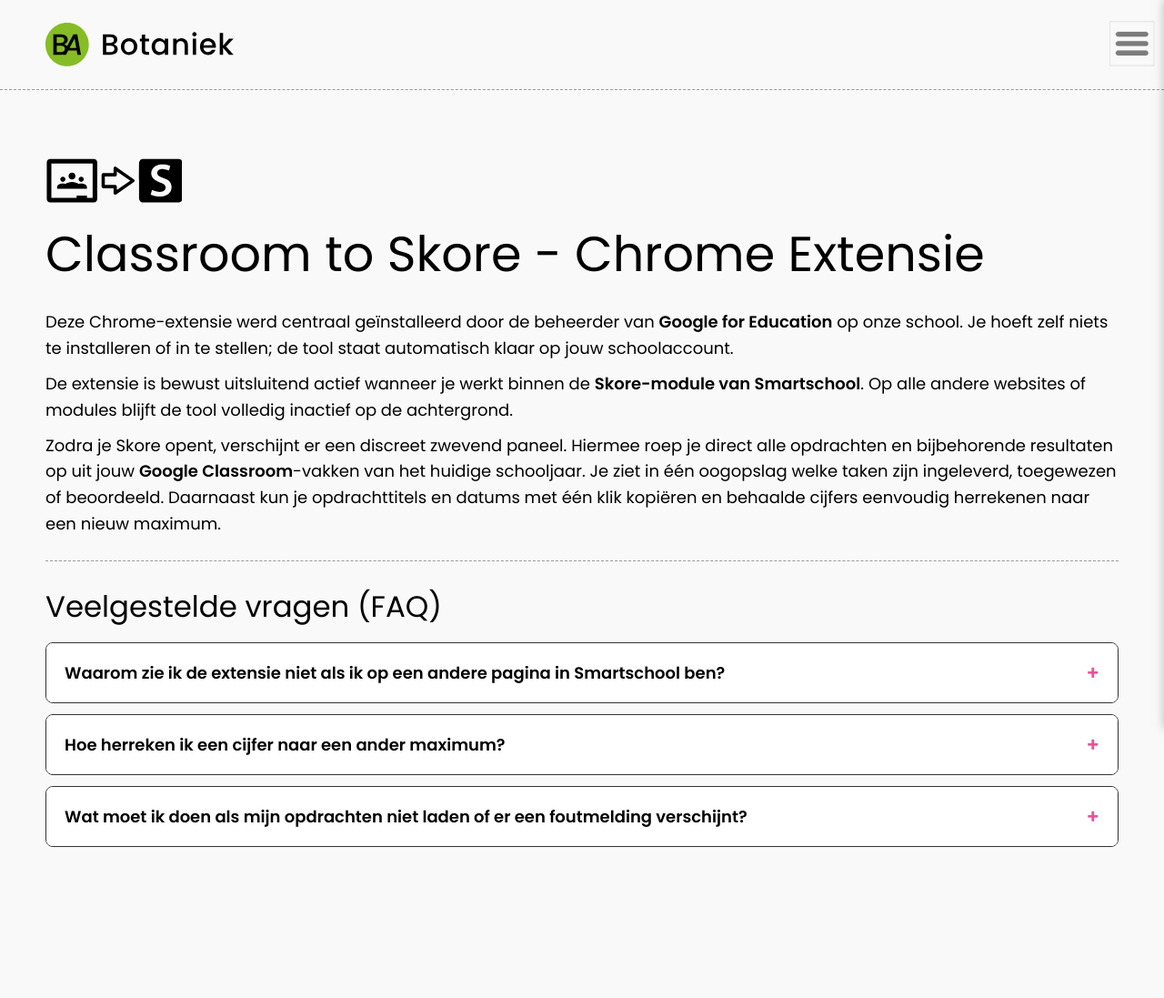
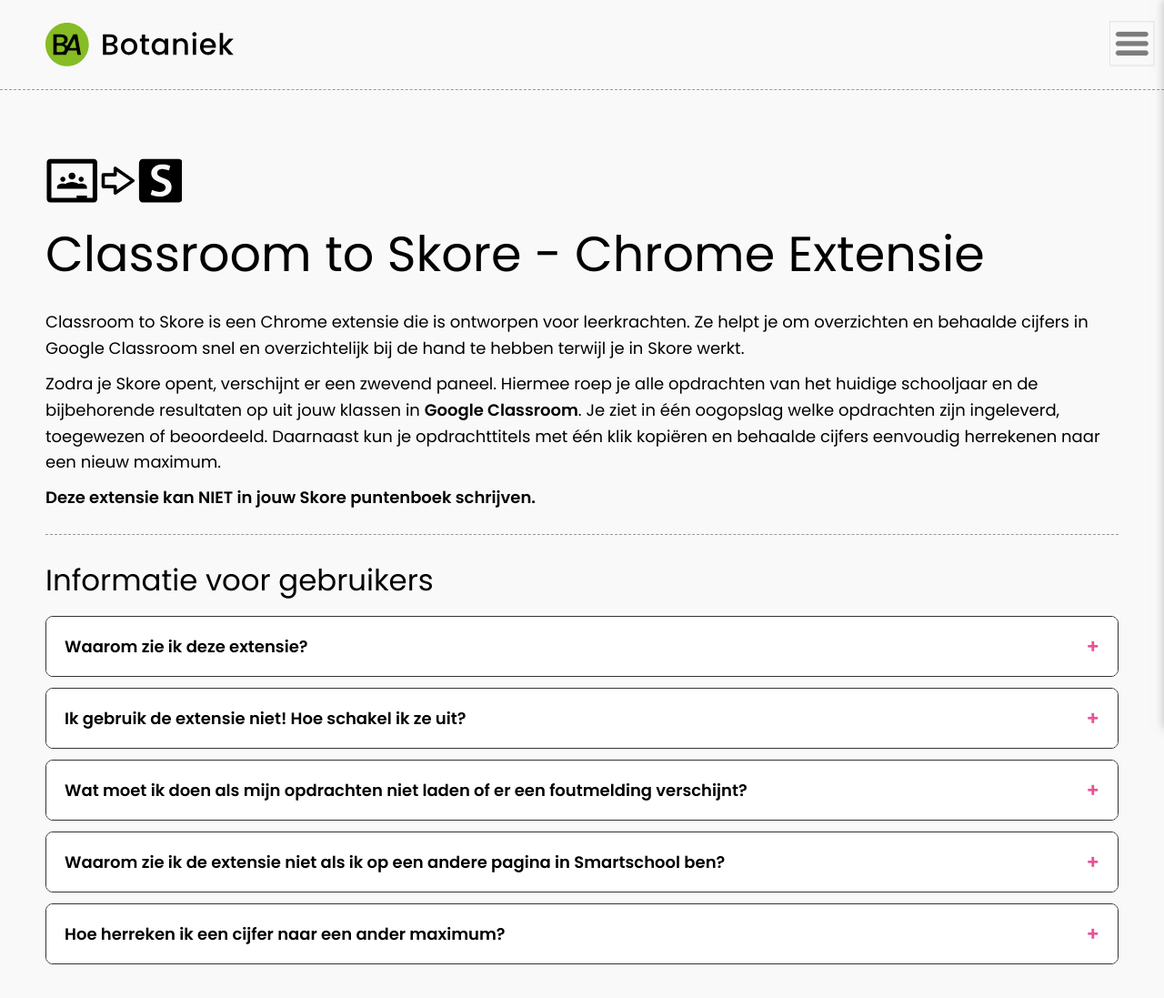
Before and after one commit to BABOcomm/classroom_to_skore, a plain HTML site: page index.html in a window 1280 px wide. Shown: the whole page at 91% size. Before the commit the page ends 968 px from the top, so only its background shows below. Drawn offline with Linux system fonts and the light colour scheme.

Commit message:
Refine content and comments in index.html
Updated text for clarity and removed redundant comments.

```diff
--- a/index.html
+++ b/index.html
@@ -292,7 +292,7 @@
   </nav>
 
   <article>
-    <!-- FULL FLOW ICON BOVEN DE H1 (ZWART EN MET AANGEPASTE SPACING) -->
+    <!-- FULL FLOW ICON BOVEN DE H1 -->
     <div class="article-main-icon">
       <svg viewBox="-418 -12 626 210" version="1.1" xmlns="http://www.w3.org/2000/svg">
         <g fill="#000000">
@@ -306,43 +306,59 @@
     <h1>Classroom to Skore - Chrome Extensie</h1>
 
     <p>
-      Deze Chrome-extensie werd centraal geïnstalleerd door de beheerder van <strong>Google for Education</strong> op onze school. Je hoeft zelf niets te installeren of in te stellen; de tool staat automatisch klaar op jouw schoolaccount.
+      Classroom to Skore is een Chrome extensie die is ontworpen voor leerkrachten. Ze helpt je om overzichten en behaalde cijfers in Google Classroom snel en overzichtelijk bij de hand te hebben terwijl je in Skore werkt.
     </p>
-
     <p>
-      De extensie is bewust uitsluitend actief wanneer je werkt binnen de <strong>Skore-module van Smartschool</strong>. Op alle andere websites of modules blijft de tool volledig inactief op de achtergrond.
+      Zodra je Skore opent, verschijnt er een zwevend paneel. Hiermee roep je alle opdrachten van het huidige schooljaar en de bijbehorende resultaten op uit jouw klassen in <strong>Google Classroom</strong>. Je ziet in één oogopslag welke opdrachten zijn ingeleverd, toegewezen of beoordeeld. Daarnaast kun je opdrachttitels met één klik kopiëren en behaalde cijfers eenvoudig herrekenen naar een nieuw maximum.
     </p>
-
-    <p>
-      Zodra je Skore opent, verschijnt er een discreet zwevend paneel. Hiermee roep je direct alle opdrachten en bijbehorende resultaten op uit jouw <strong>Google Classroom</strong>-vakken van het huidige schooljaar. Je ziet in één oogopslag welke taken zijn ingeleverd, toegewezen of beoordeeld. Daarnaast kun je opdrachttitels en datums met één klik kopiëren en behaalde cijfers eenvoudig herrekenen naar een nieuw maximum.
-    </p>
+    <p><strong>Deze extensie kan NIET in jouw Skore puntenboek schrijven.</strong></p>
 
     <hr />
 
     <!-- FAQ SECTION MET 3 AANKLIKBARE PLACEHOLDERS -->
     <div class="faq-container">
-      <h2>Veelgestelde vragen (FAQ)</h2>
+      <h2>Informatie voor gebruikers</h2>
+
+      <div class="faq-item">
+        <div class="faq-question" onclick="toggleFaq(this)">Waarom zie ik deze extensie?</div>
+        <div class="faq-answer">
+          <p>Deze Chrome extensie werd centraal geïnstalleerd door de beheerder van Google for Education van jouw school.</p>
+        </div>
+      </div>
+
+      <!-- BOOKMARK HIER -->
+            <div class="faq-item" id="uitschakelen">
+              <div class="faq-question" onclick="toggleFaq(this)">Ik gebruik de extensie niet! Hoe schakel ik ze uit?</div>
+              <div class="faq-answer">
+                <p>Wil je het zwevende venster tijdelijk of permanent niet zien tijdens het werken in Smartschool Skore? Je hebt hiervoor verschillende opties.</p>
+                <p><strong>Optie A: het venster inklappen.</strong><br>Klik op het min-teken (−) in de titelbalk van het zwevende venster. verplaats nu het ingeklapte venster zodat het niet meer in de weg zit.</p>
+                <p><strong>Optie B: het venster wegklikken.</strong><br>Klik op het kruisje (x) in de titelbalk van het zwevende venster. De volgende keer dat je de Skore module bezoekt staat het zwevend venster er opnieuw.</p>
+                <p><strong>Optie C: de extensie volledig uitschakelen in Chrome.</strong><br>Ga naar <a href="chrome://extensions/" target="_top">chrome://extensions/</a>. Zoek de extensie <strong>Classroom to Skore</strong> in de lijst. Zet de schuifschakelaar bij de extensie op Uit (grijs).</p>
+              </div>
+            </div>
+
+      <div class="faq-item">
+        <div class="faq-question" onclick="toggleFaq(this)">Wat moet ik doen als mijn opdrachten niet laden of er een foutmelding verschijnt?</div>
+        <div class="faq-answer">
+          <p>Controleer of je ingelogd bent met je Google-schoolaccount in de Chrome browser. Vernieuw het tabblad waarin Skore zich bevindt en klik opnieuw op 'START' om een nieuwe verbinding te maken. Vraag eventueel aan de Google beheerder van de school om te controleren of je deze extensie bij je eerste gebruik de nodige authorisaties hebt gegeven.</p>
+        </div>
+      </div>
 
       <div class="faq-item">
         <div class="faq-question" onclick="toggleFaq(this)">Waarom zie ik de extensie niet als ik op een andere pagina in Smartschool ben?</div>
         <div class="faq-answer">
-          <p>De extensie is specifiek zo ingesteld dat hij enkel geladen wordt op het webadres van de Skore-module. Hierdoor blijft je browser snel en overzichtelijk op andere pagina's.</p>
+          <p>De extensie is  zo ingesteld dat hij enkel geladen wordt op het webadres van de Skore-module. Op alle andere websites of modules blijft de tool volledig inactief op de achtergrond.</p>
         </div>
       </div>
 
       <div class="faq-item">
         <div class="faq-question" onclick="toggleFaq(this)">Hoe herreken ik een cijfer naar een ander maximum?</div>
         <div class="faq-answer">
-          <p>Klik in het overzicht op een specifieke opdracht en kies onderaan voor 'Herrekenen naar nieuw maximum'. Vul het gewenste totaal in (bijv. 10 of 20) en alle punten worden automatisch afgerond op een half punt.</p>
+          <p>Klik in het overzicht op een specifieke opdracht en kies onderaan voor 'Herrekenen naar nieuw maximum'. Vul het gewenste totaal in en alle punten worden automatisch herrekend en afgerond op een half punt.</p>
         </div>
       </div>
 
-      <div class="faq-item">
-        <div class="faq-question" onclick="toggleFaq(this)">Wat moet ik doen als mijn opdrachten niet laden of er een foutmelding verschijnt?</div>
-        <div class="faq-answer">
-          <p>Controleer of je ingelogd bent met je Google-schoolaccount in de browser. Sluit eventueel het zwevende venster en klik opnieuw op 'START' om een nieuwe verbinding te maken.</p>
-        </div>
-      </div>
+
     </div>
   </article>
 
```
